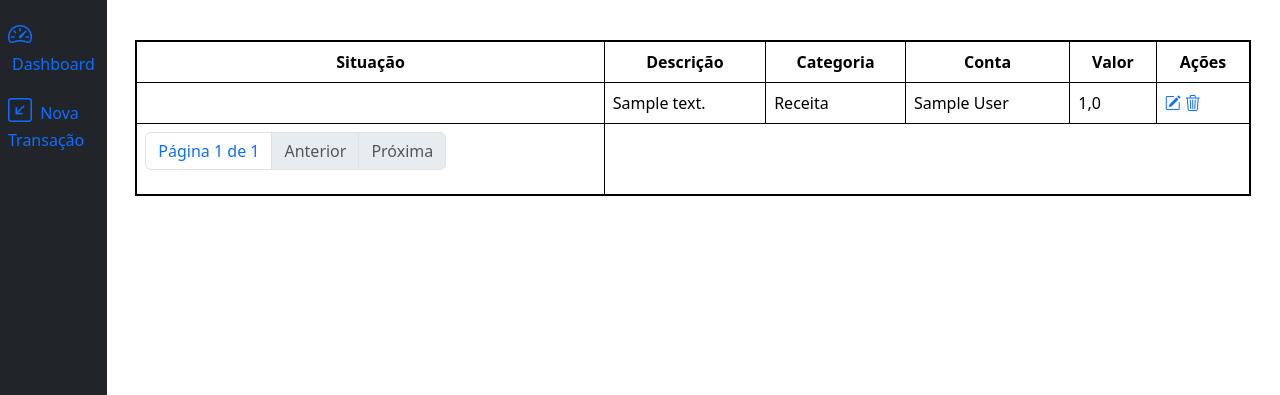
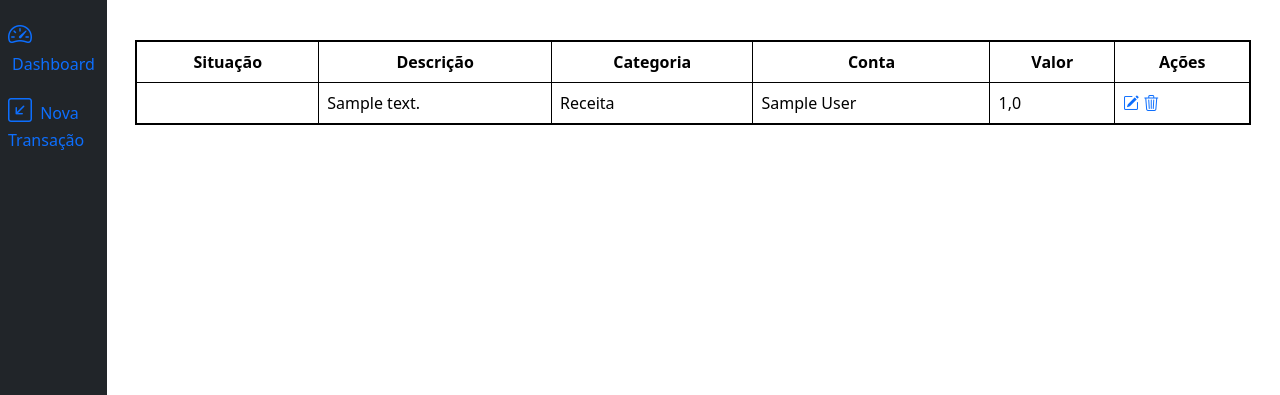
Before and after one commit to Leobatista96/app-financas, a Django app: page / in a window 1280 px wide. Shown: the part 62-457 px from the top of the page. Run offline with Django 5.2, Linux system fonts and the light colour scheme; tables that the repository leaves empty hold one stand-in row (values such as "Sample post").

Commit message:
redesign templates and adjusting urls

```diff
--- a/finances/templates/transaction.html
+++ b/finances/templates/transaction.html
@@ -35,32 +35,7 @@
                 </td>
             </tr>
             {% endfor %}
-            <tr>
-                <td>
-                    <nav aria-label="Page navigation example">
-                        <ul class="pagination">
-                            <li class="page-item"><a class="page-link">Página {{ page_obj.number }} de
-                                    {{page_obj.paginator.num_pages }}</a>
-                            </li>
-                            {% if page_obj.has_previous %}
-                            <li class="page-item"><a class="page-link"
-                                    href="?page={{ page_obj.previous_page_number }}">Anterior</a>
-                            </li>
-                            {% else %}
-                            <li class="page-item disabled"><a class="page-link" href="?page=1">Anterior</a>
-                            </li>
-                            {% endif %}
-                            {% if page_obj.has_next %}
-                            <li class="page-item"><a class="page-link"
-                                    href="?page={{ page_obj.next_page_number }}">Próxima</a>
-                            </li>
-                            {% else %}
-                            <li class="page-item disabled"><a class="page-link" href="#">Próxima</a>
-                            </li>
-                            {% endif %}
-                        </ul>
-                    </nav>
-                </td>
+
 
         </tbody>
 
```
